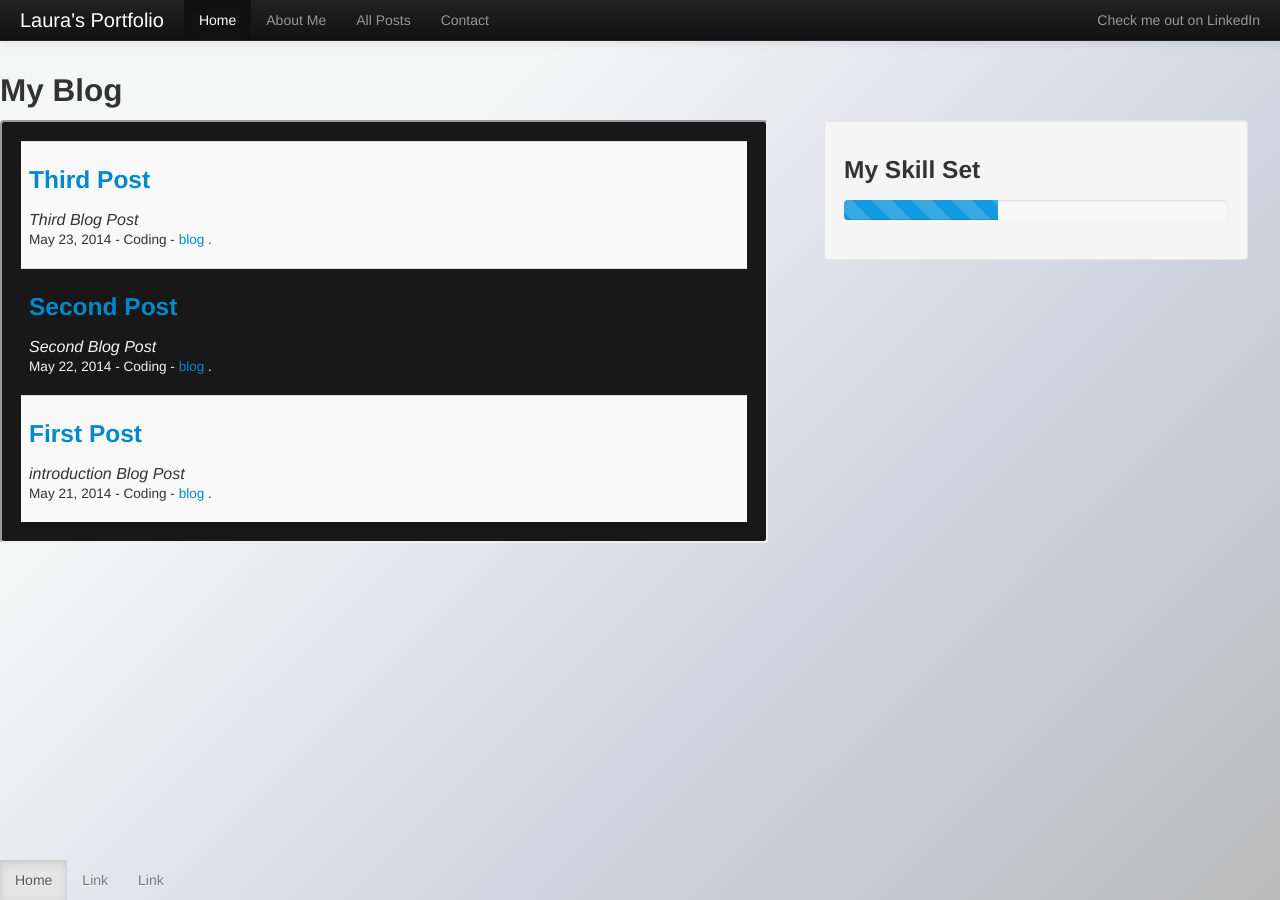
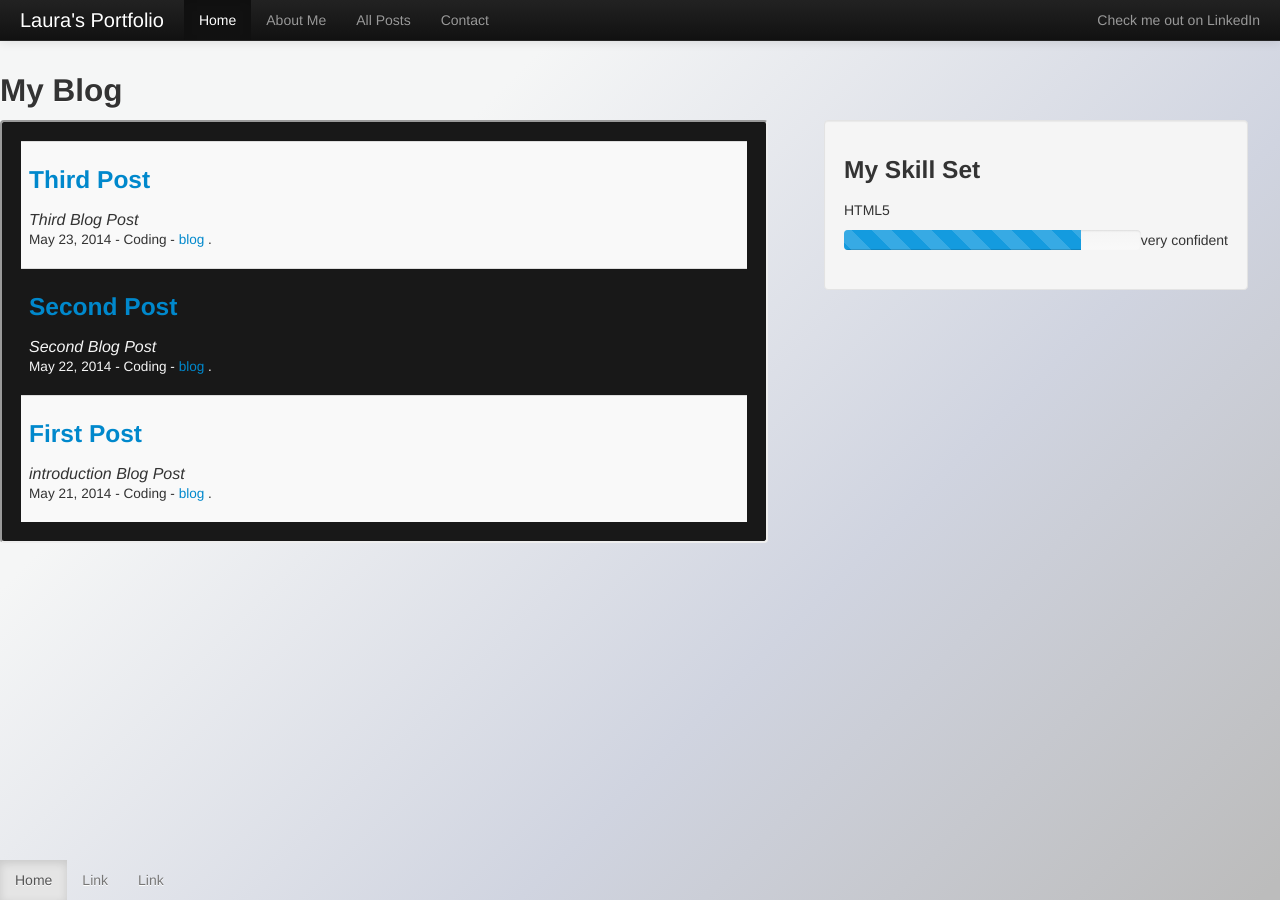
Before and after one commit to LauraR6561/Laurar6561.github.io, a Jekyll site: the page built from index.html, in a window 1280 px wide. Built offline with Jekyll 4.4.1, drawn with Linux system fonts in a browser that asks for light colours; Markdown is read by kramdown in place of the engine named in the settings.

Commit message:
added skill

```diff
--- a/_includes/skills.html
+++ b/_includes/skills.html
@@ -1,6 +1,11 @@
 <div class="well skills">
     <h3>My Skill Set</h3>
-<div class="progress progress-striped active">
-      <div class="bar" style="width: 40%;"></div>
+    <div>
+
+    <p>HTML5</p>
+    <p class="pull-right">very confident</p>
+    <div class="progress progress-striped active">
+          <div class="bar" style="width: 80%;"></div>
+    </div>
+    </div>
 </div>
-</div>
```
